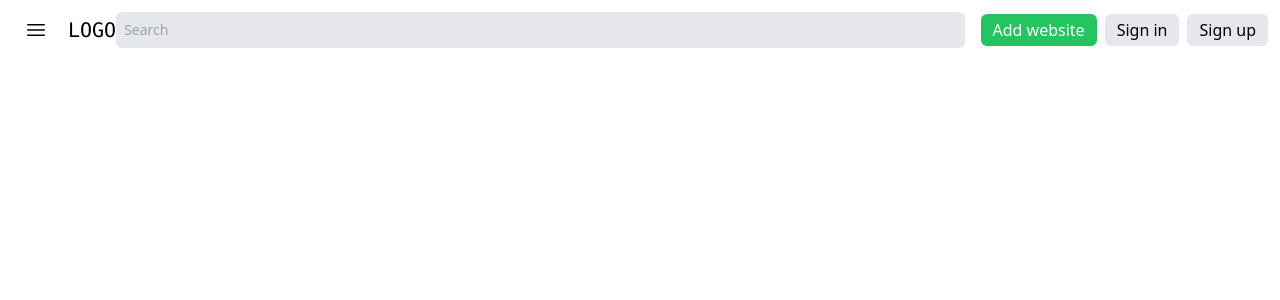
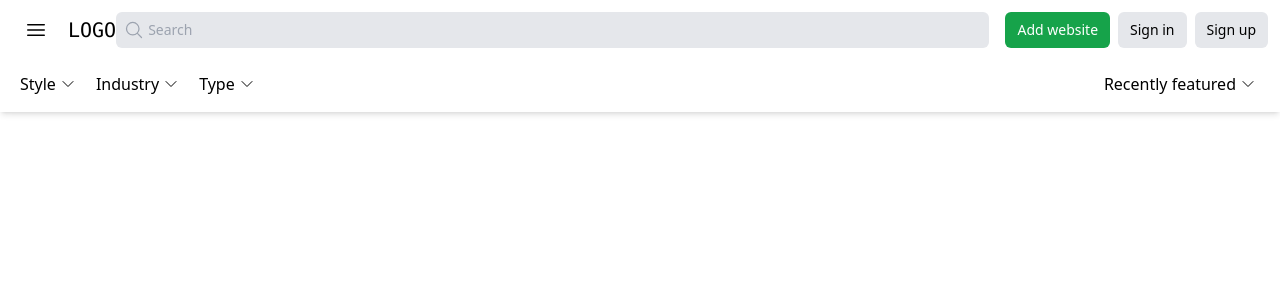
Before and after one commit to Kasankal/landbuk, a Next.js app: page / in a window 1280 px wide. Shown: the top 300 px of the page. Built offline with nearby package versions, Linux system fonts and the light colour scheme.

Commit message:
side bar

```diff
--- a/pages/index.js
+++ b/pages/index.js
@@ -1,12 +1,19 @@
 import Head from 'next/head'
 import Image from 'next/image'
 import styles from '../styles/Home.module.css'
+import { useState } from 'react'
 
 export default function Home() {
   return (
-    <header className='flex flex-col pt-3'>
-      <NavBar ></NavBar>
-    </header>
+    <>
+      <header className='flex flex-col pt-3 shadow-md fixed top-0 left-0 right-0'>
+       <NavBar></NavBar>
+      </header>
+      <main>
+        <SideBar></SideBar>
+      </main>
+
+    </>
 
   )
 }
@@ -14,7 +21,7 @@ export default function Home() {
 function NavBar(){
   return (
     <>
-      <nav className='group mx-3'>
+      <nav className='group mx-3 mb-2 text-sm '>
         <div className='flex flex-row'>
           <button className='rounded-md mr-2 px-3 hover:bg-gray-200' type='button'>
             <svg xmlns="http://www.w3.org/2000/svg" fill="none" viewBox="0 0 24 24" strokeWidth="1.5" stroke="currentColor" className="w-6 h-6">
@@ -24,24 +31,79 @@ function NavBar(){
           <a className='text-xl font-mono my-auto'>
             LOGO
           </a>
-          <form className='flex flex-1 '>
-            <input className='flex-1 bg-gray-200 rounded-md text-sm px-2 py-2' type='search' placeholder='Search'>
+          <form className='flex flex-1 relative m-auto'>
+            <a className=' m-2 absolute '>
+              <svg  xmlns="http://www.w3.org/2000/svg" fill="none" viewBox="0 0 24 24" strokeWidth="1.5" stroke="currentColor" className =" m-auto w-5 h-5 stroke-gray-400">
+               <path strokeLinecap="round" strokeLinejoin="round" d="M21 21l-5.197-5.197m0 0A7.5 7.5 0 105.196 5.196a7.5 7.5 0 0010.607 10.607z" />
+              </svg>
+            </a>
+
+            <input className='flex-1 bg-gray-200 rounded-md text-sm px-8 py-2' type='search' placeholder='Search'>
             </input>
           </form>
           <ul className='flex flex-row ml-2 '>
-            <li className='ml-2 rounded-md bg-green-500 px-3 py-1 text-white m-auto'>
+            <li className='ml-2 rounded-md bg-green-600 px-3 py-2 text-white m-auto'>
               <a>Add website</a>
             </li>
-            <li className='ml-2 rounded-md bg-gray-200 px-3 py-1 m-auto'>
+            <li className='ml-2 rounded-md bg-gray-200 px-3 py-2 m-auto'>
               <a>Sign in</a>
             </li>
-            <li className='ml-2 rounded-md bg-gray-200 px-3 py-1 m-auto'>
+            <li className='ml-2 rounded-md bg-gray-200 px-3 py-2 m-auto'>
               <a>Sign up</a>
             </li>
           </ul>
         </div>
       </nav>
-      <div></div>
+      <div className='mx-3 my-3'>
+        <div className='flex flex-row'>
+          <div className='flex flex-row flex-1'>
+            <DropDown name='Style'></DropDown>
+            <DropDown name='Industry'></DropDown>
+            <DropDown name='Type'></DropDown>
+          </div>
+          <div className='my-auto'>
+            <DropDown name='Recently featured'></DropDown>
+
+          </div>
+        </div>
+      </div>
     </>
   )
 }
+
+function DropDown({name}){
+  const [value,setValue] = useState('hidden ');
+  const [state,setState] = useState(false);
+  function handleOnclick(){
+    state == 'true'?setValue('hidden '):setValue('');
+    state == 'true'?setState('false'):setState('true');
+  }
+  return (
+    <div className='flex flex-row px-2 rounded-md hover:bg-gray-200 py-1 relative' role='button' onClick={handleOnclick}>
+     {name}
+     <svg xmlns="http://www.w3.org/2000/svg" fill="none" viewBox="0 0 24 24" strokeWidth="1.5" stroke="currentColor" className=" mx-1 my-auto w-4 h-4">
+        <path strokeLinecap="round" strokeLinejoin="round" d="M19.5 8.25l-7.5 7.5-7.5-7.5" />
+      </svg>
+
+      <ul className = {value.concat('z-10 left-0 top-8 absolute rounded-md shadow-md w-32 px-3 py-2 border border-gray-300 bg-gray-100')} >
+        <li>item</li>
+        <li>item</li>
+        <li>item</li>
+        <li>item</li>
+        <li>item</li>
+        <li>item</li>
+        <li>item</li>
+        <li>item</li>
+        <li>item</li>
+        <li>item</li>
+        <li>item</li>
+      </ul>
+    </div>
+  )
+}
+
+function SideBar(){
+  return (
+    <div></div>
+  )
+}
```
